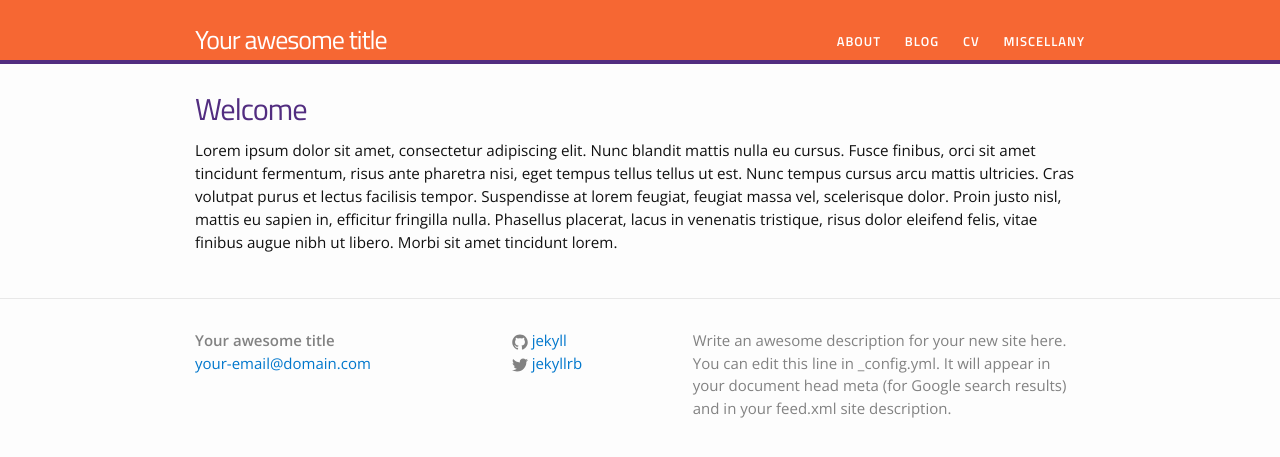
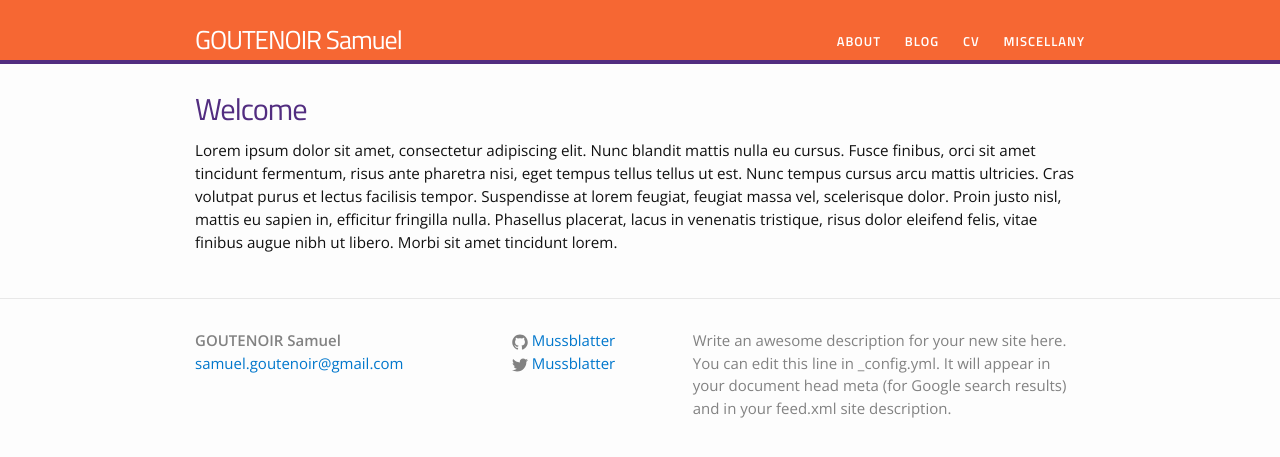
Before and after one commit to Mussblatter/Blog, a Jekyll site: the page built from index.html, in a window 1280 px wide. Shown: the top 457 px of the page. Built offline with Jekyll 4.4.1, drawn with Linux system fonts in a browser that asks for light colours.

Commit message:
Update _config.yml

```diff
--- a/_config.yml
+++ b/_config.yml
@@ -1,21 +1,21 @@
 # Site settings
-title: Your awesome title
-email: your-email@domain.com
+title: GOUTENOIR Samuel
+email: samuel.goutenoir@gmail.com
 description: > # this means to ignore newlines until "baseurl:"
   Write an awesome description for your new site here. You can edit this
   line in _config.yml. It will appear in your document head meta (for
   Google search results) and in your feed.xml site description.
 baseurl: "" # the subpath of your site, e.g. /blog/
 url: "http://yourdomain.com" # the base hostname & protocol for your site
-twitter_username: jekyllrb
-github_username:  jekyll
+twitter_username: Mussblatter
+github_username:  Mussblatter
 
 # Build settings
 markdown: kramdown
 
 # Other options
 permalink: blog/:year/:month/:title
-job.title: "Assistant Professor"
+job.title: "Electronic Engineer"
 excerpt_separator: "<!--more-->"
 
 # SEO stuff
```
